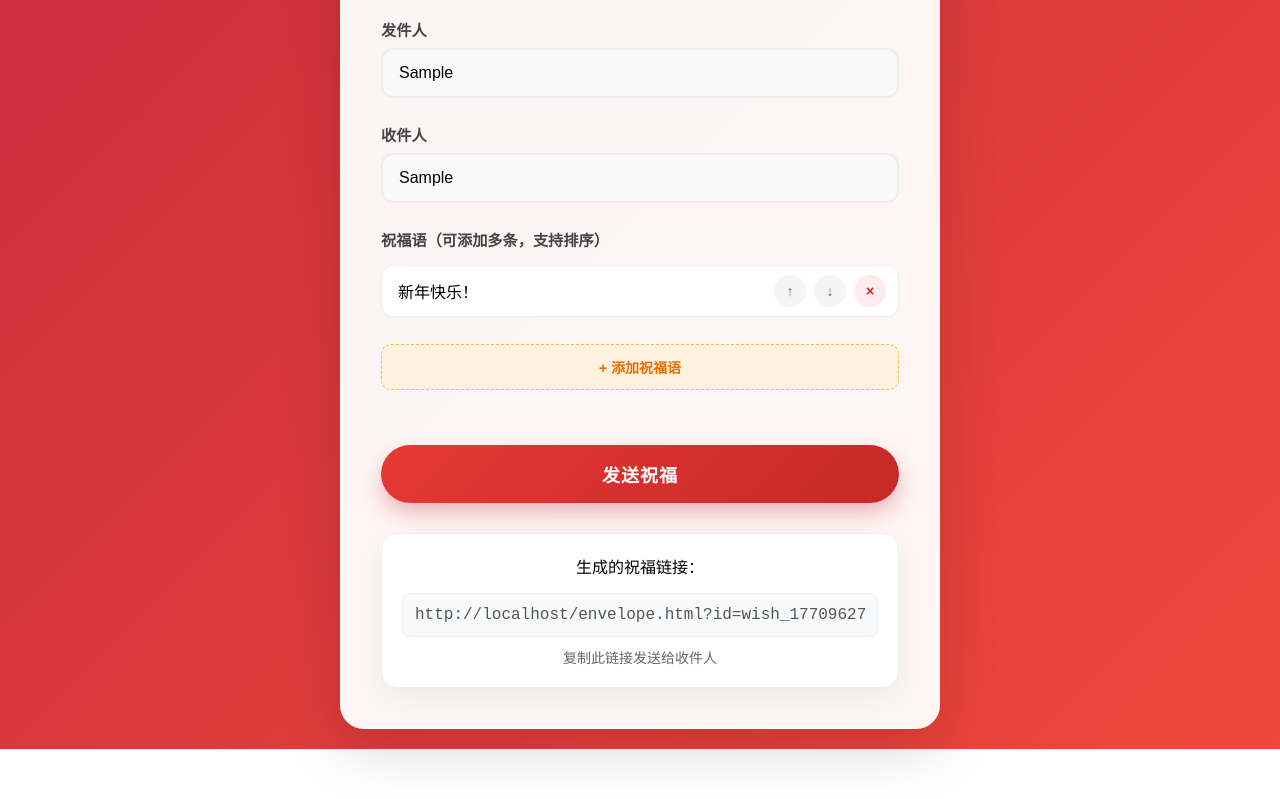
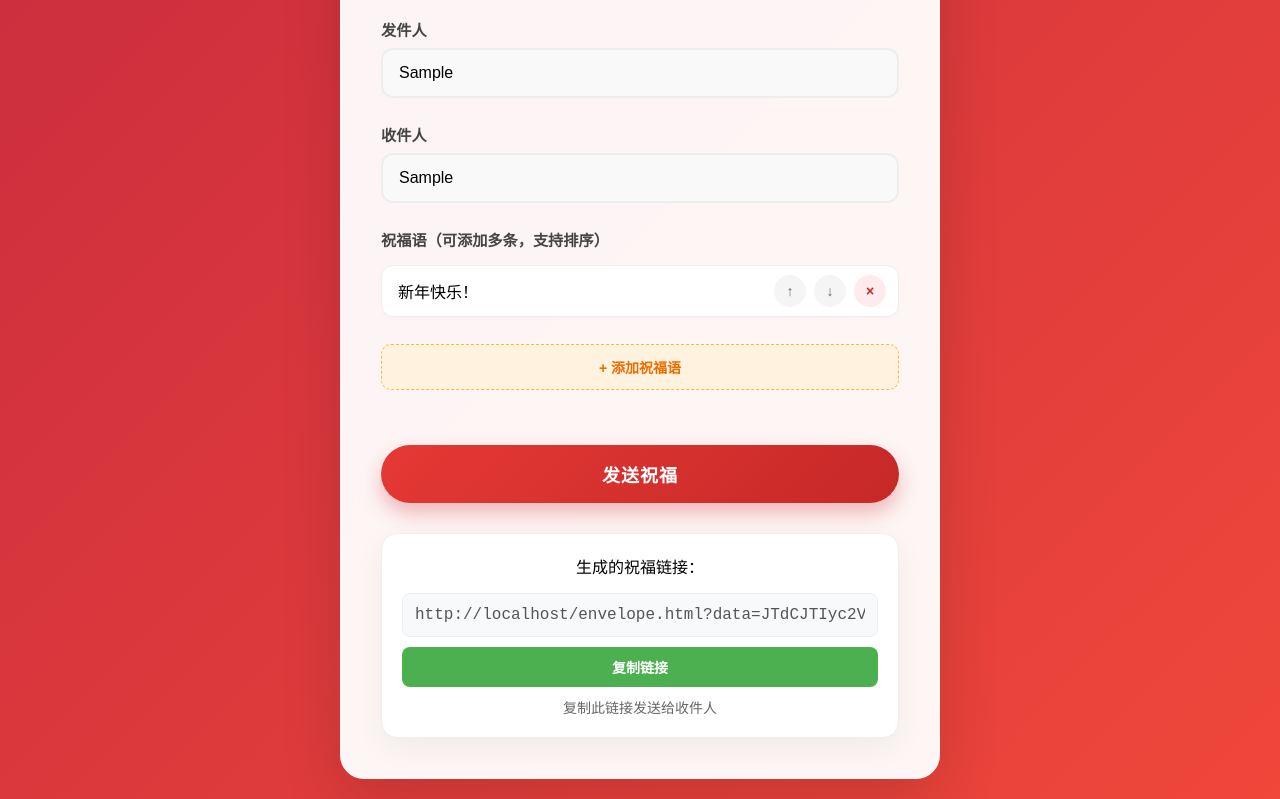
Before and after one commit to dingyuqi/happy_new_year, a website: page index.html in a window 1280 px wide. Both pictures are taken after typing "Sample", "Sample" into the empty fields and a click on the button "发送祝福". Shown: the part 141-940 px from the top of the page. Before the commit the page ends 890 px from the top, so only its background shows below. Drawn offline with Linux system fonts and the light colour scheme; animation ran at ten frames a second.

Commit message:
fix: localStorage not work in Weixin

```diff
--- a/index.html
+++ b/index.html
@@ -233,6 +233,19 @@
             font-family: monospace;
         }
 
+        .copy-btn {
+            background: #4caf50;
+            color: white;
+            padding: 10px 20px;
+            margin-top: 10px;
+            width: 100%;
+            border-radius: 8px;
+        }
+
+        .copy-btn:hover {
+            background: #45a049;
+        }
+
         @media (max-width: 768px) {
             .container {
                 padding: 30px 20px;
@@ -305,6 +318,7 @@
         <div id="link-container" class="link-container">
             <p>生成的祝福链接：</p>
             <input type="text" id="generated-link" readonly>
+            <button class="copy-btn" onclick="copyLink()">复制链接</button>
             <p style="margin-top: 10px; font-size: 14px; color: #666;">复制此链接发送给收件人</p>
         </div>
     </div>
@@ -388,16 +402,13 @@
                 };
                 console.log('准备存储的数据:', data);
 
-                // 生成唯一标识符
-                const uniqueId = 'wish_' + Date.now() + '_' + Math.random().toString(36).substr(2, 9);
-                console.log('生成的唯一ID:', uniqueId);
-
-                // 存储数据到localStorage
-                localStorage.setItem(uniqueId, JSON.stringify(data));
-                console.log('数据已存储到localStorage');
+                // 将数据编码为 Base64 字符串以包含在 URL 中
+                // 使用 encodeURIComponent 处理中文，防止乱码
+                const encodedData = btoa(encodeURIComponent(JSON.stringify(data)));
+                console.log('编码后的数据:', encodedData);
 
                 // 生成完整的绝对路径，包含协议、域名和端口
-                const link = `${window.location.protocol}//${window.location.host}${window.location.pathname.replace('index.html', '')}envelope.html?id=${uniqueId}`;
+                const link = `${window.location.protocol}//${window.location.host}${window.location.pathname.replace('index.html', '')}envelope.html?data=${encodedData}`;
                 console.log('生成的链接:', link);
 
                 document.getElementById('generated-link').value = link;
@@ -409,6 +420,34 @@
                 alert('生成链接时出错，请稍后再试\n错误信息: ' + error.message);
             }
         });
+        // 复制链接到剪贴板
+        function copyLink() {
+            const linkInput = document.getElementById('generated-link');
+
+            // 选择文本
+            linkInput.select();
+            linkInput.setSelectionRange(0, 99999); // 适配移动设备
+
+            try {
+                // 执行复制命令
+                if (navigator.clipboard && navigator.clipboard.writeText) {
+                    navigator.clipboard.writeText(linkInput.value).then(() => {
+                        alert('链接已复制到剪贴板！');
+                    }).catch(err => {
+                        console.error('无法复制链接: ', err);
+                        // 回退方案
+                        document.execCommand('copy');
+                        alert('链接已复制到剪贴板！');
+                    });
+                } else {
+                    document.execCommand('copy');
+                    alert('链接已复制到剪贴板！');
+                }
+            } catch (err) {
+                console.error('无法复制链接: ', err);
+                alert('复制失败，请手动复制链接');
+            }
+        }
     </script>
 </body>
 </html>
```
Also changed, not shown: envelope.js (+11 -23 lines), fireworks/js/script.js (+9 -11 lines).
